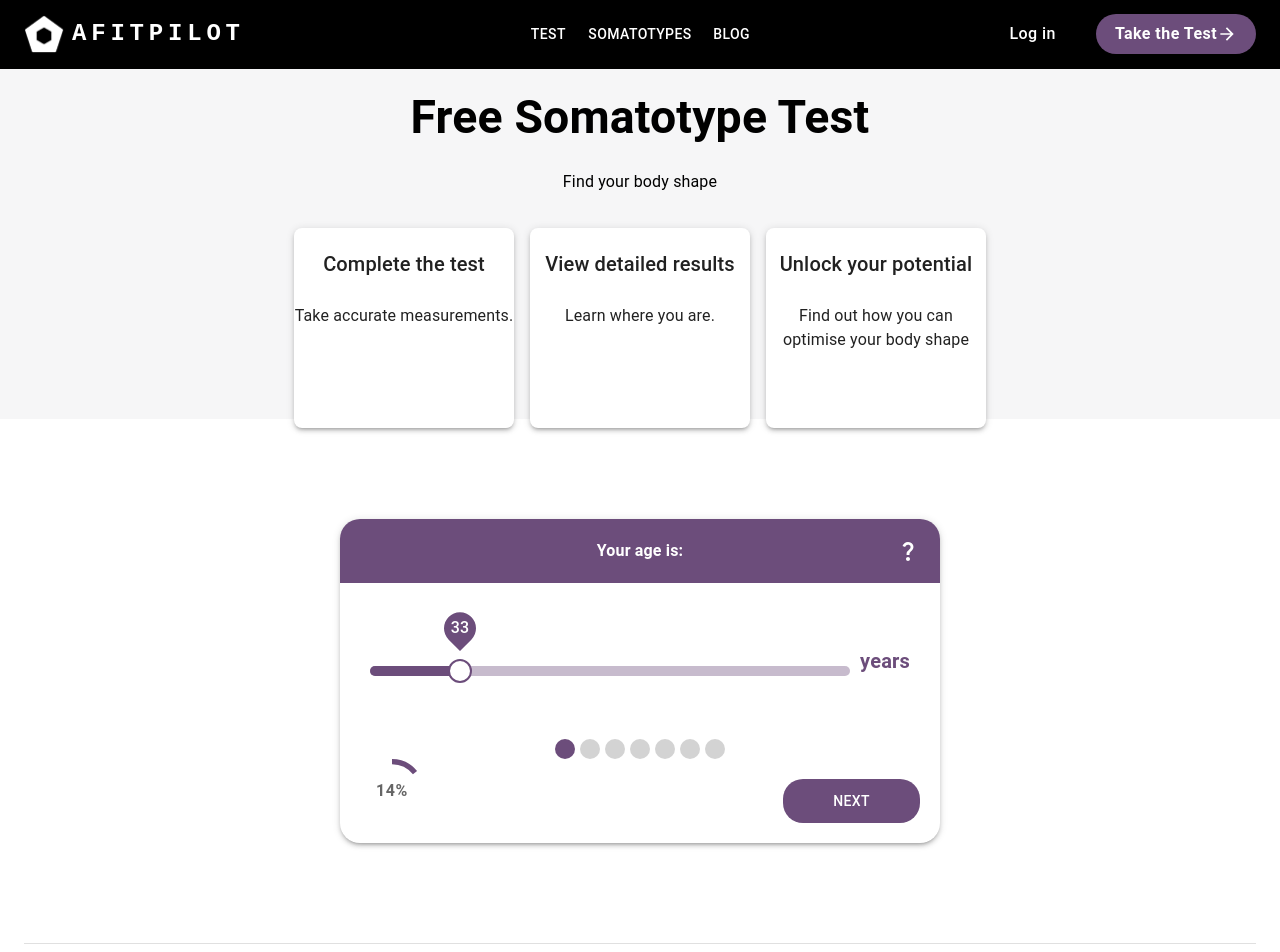
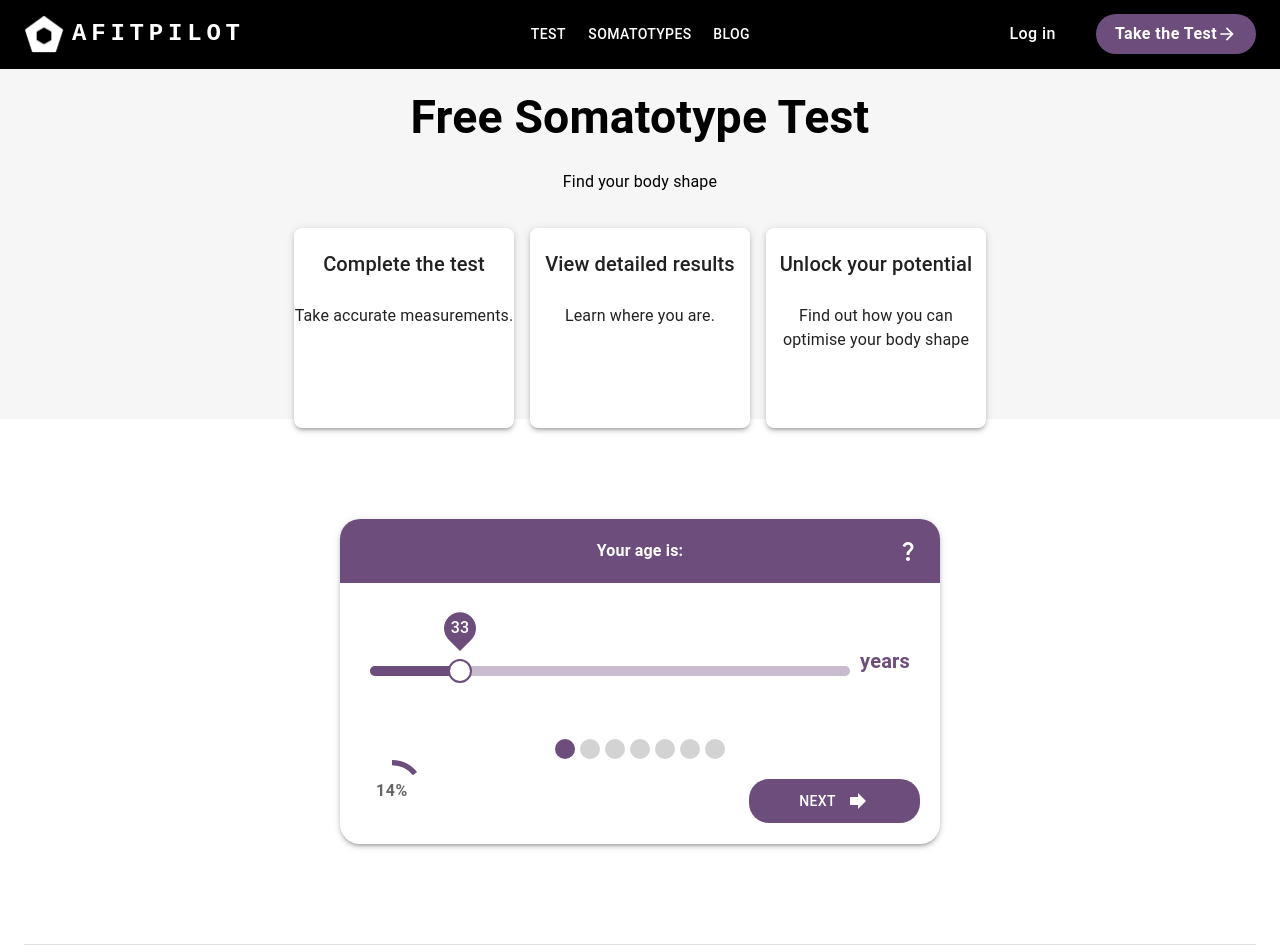
Before and after one commit to walter-clayton/afitpilot-somatotype, a React (Create React App) app in the folder client/: page /Test in a window 1280 px wide. Shown: the top 952 px of the page. Built offline with nearby package versions, Linux system fonts and the light colour scheme; what react-swipeable-views-utils would draw is missing.

Commit message:
steps test: save result on cookie

```diff
--- a/client/package.json
+++ b/client/package.json
@@ -19,6 +19,8 @@
     "react-router-dom": "^6.4.3",
     "react-scripts": "5.0.1",
     "react-share": "^4.4.1",
+    "react-swipeable-views": "^0.14.0",
+    "react-swipeable-views-utils": "^0.14.0",
     "react-transition-group": "^4.4.5",
     "styled-components": "^5.3.6",
     "uuid": "^9.0.0",
--- a/client/src/App.tsx
+++ b/client/src/App.tsx
@@ -52,7 +52,7 @@ export interface IData {
 }
 
 function App() {
-  const [cookies, setCookie, removeCookie] = useCookies(["user"]);
+  const [cookies, setCookie, removeCookie] = useCookies(["user", "data"]);
   const [open, setOpen] = useState<boolean>(false);
   const [resultsSaved, setResultsSaved] = useState<boolean>(false);
   const [snackbarMessage, setSnackbarMessage] = useState<string>("");
@@ -73,6 +73,12 @@ function App() {
     }
     setOpen(false);
   };
+
+  useEffect(() => {
+    console.log(data);
+
+    cookies.data && setData(cookies.data);
+  }, [data, cookies.data]);
 
   return (
     <Router>
@@ -148,6 +154,7 @@ function App() {
           element={
             <TestPage
               setData={setData}
+              data={data!}
               resultsSaved={resultsSaved}
               setResultsSaved={setResultsSaved}
             />
--- a/client/src/components/Login.tsx
+++ b/client/src/components/Login.tsx
@@ -24,7 +24,7 @@ const theme = createTheme();
 export default function Login(props: any) {
   const navigate = useNavigate();
   const [fetching, setFetching] = React.useState<boolean>(false);
-  const [cookies, setCookie] = useCookies(["user"]);
+  const [cookies, setCookie, removeCookie] = useCookies(["user", "data"]);
 
   //validation
   const [showPassword, setShowPassword] = React.useState(false);
@@ -82,6 +82,7 @@ export default function Login(props: any) {
         }
       );
       setFetching(false);
+      removeCookie("data", { path: "/", sameSite: "none", secure: true });
       setCookie(
         "user",
         { ...response.data.user },
--- a/client/src/components/Signup.tsx
+++ b/client/src/components/Signup.tsx
@@ -35,7 +35,7 @@ const Signup: FC<ISignUp> = (props) => {
   const [nameIsIncorrect, setNameIsIncorrect] = useState(false);
   const [hasChanges, setHasChanges] = useState(false);
   const [fetching, setFetching] = React.useState<boolean>(false);
-  const [cookies, setCookie] = useCookies(["user"]);
+  const [cookies, setCookie, removeCookie] = useCookies(["user", "data"]);
 
   const xxs = useMediaQuery("(max-width:450px)");
 
@@ -83,6 +83,7 @@ const Signup: FC<ISignUp> = (props) => {
         { headers: headers }
       );
       setOpen(true);
+      removeCookie("data", { path: "/", sameSite: "none", secure: true });
       setCookie(
         "user",
         { ...response.data.user },
--- a/client/src/components/TestPage.tsx
+++ b/client/src/components/TestPage.tsx
@@ -30,6 +30,7 @@ const theme = createTheme();
 
 interface ITesting {
   setData: (data: IData) => void;
+  data: IData;
   resultsSaved: boolean;
   setResultsSaved: (bool: boolean) => void;
 }
@@ -404,19 +405,6 @@ const TestPage: FC<ITesting> = (props) => {
 
   const [pointsArray, setPointsArray] = useState<IPoints[]>([]);
   // const [params, setParams] = useParams()
-  useEffect(() => {
-    setAnthropometric((anthropometric) => ({
-      height: 180,
-      weight: 80,
-      supraspinal_skinfold: 12,
-      subscapular_skinfold: 12,
-      tricep_skinfold: 12,
-      femur_breadth: 8,
-      humerus_breadth: 7,
-      calf_girth: 38,
-      bicep_girth: 38,
-    }));
-  }, []);
 
   useEffect(() => {
     if (exceeded || notStandard) {
@@ -555,7 +543,7 @@ const TestPage: FC<ITesting> = (props) => {
     <ThemeProvider theme={theme}>
       <CssBaseline />
       <HeaderTestpage />
-      <TestSteps />
+      <TestSteps setData={props.setData} data={props.data} />
       {/* <Button
         sx={{
           "&:hover > svg": {
--- a/client/src/components/test_steps/TestSteps.tsx
+++ b/client/src/components/test_steps/TestSteps.tsx
@@ -1,4 +1,6 @@
 import React, { FC, useState, useEffect, useRef } from "react";
+import { useCookies } from "react-cookie";
+import { useNavigate } from "react-router-dom";
 import {
   Box,
   OutlinedInput,
@@ -15,6 +17,8 @@ import { styled } from "@mui/system";
 import CircularProgress, {
   CircularProgressProps,
 } from "@mui/material/CircularProgress";
+import { IAnthropometric, IData, ISomatotype } from "../../App";
+import ResultsTable from "../ResultsTable";
 
 const CircularProgressWithLabel = (props: any) => {
   return (
@@ -107,11 +111,6 @@ const Next = styled(Button)({
   "&:hover": {
     backgroundColor: "RGB(108, 77, 123)",
   },
-
-  "&:hover > svg": {
-    transform: "translateX(35px)",
-    opacity: "1",
-  },
 });
 
 const Input = styled(OutlinedInput)({
@@ -181,7 +180,14 @@ const Circles = styled("div")({
   padding: "50px 0 20px 0",
 });
 
-const TestSteps: FC = () => {
+interface ITestSteps {
+  setData: (data: IData) => void;
+  data: IData;
+}
+
+const TestSteps: FC<ITestSteps> = (props) => {
+  const [cookies, setCookie, removeCookie] = useCookies(["data"]);
+  const navigate = useNavigate();
   interface ISteps {
     label: string;
     question: string;
@@ -228,14 +234,14 @@ const TestSteps: FC = () => {
       question: "Your arm circumference is:",
       unity: "cm",
       min: "20",
-      max: "55",
+      max: "70",
     },
     {
       label: "calf",
       question: "Your calf circumference is:",
       unity: "cm",
       min: "20",
-      max: "55",
+      max: "70",
     },
   ];
   const [currentStep, setCurrentStep] = useState<number>(0);
@@ -268,6 +274,94 @@ const TestSteps: FC = () => {
     console.log(event.target.value);
 
     setValues({ ...valuesTemp });
+  };
+
+  const handleFinish = () => {
+    const getFemur = (): number => {
+      const toFoot = Number(values.height) * 0.0328084; // convert height cm to Foot Unit
+      return (toFoot - 0.9) / 0.60375;
+    };
+
+    const getHumerus = (femur: number) => {
+      return femur - 2;
+    };
+
+    const BF = Number(values.bodyFat);
+    const BD = 1 / ((BF + 450) / 495);
+
+    const getTwoSumSkinfolds = () => {
+      if (values.gender === "male") {
+        return Math.abs((BD - 1.1043) / (0.001327 + 0.00131));
+      } else {
+        return Math.abs((BD - 1.0764) / (0.0008 + 0.00088));
+      }
+    };
+
+    const anthropometrics: IAnthropometric = {
+      height: Number(values.height),
+      weight: Number(values.weight),
+      femur_breadth: getFemur(),
+      humerus_breadth: getHumerus(getFemur()),
+      supraspinal_skinfold: getTwoSumSkinfolds() / 2,
+      subscapular_skinfold: getTwoSumSkinfolds() / 2,
+      tricep_skinfold: getTwoSumSkinfolds() / 2,
+      calf_girth: Number(values.calf),
+      bicep_girth: Number(values.arm),
+    };
+
+    // somatotype calcule
+
+    // endomorphy
+    const threeSumSkinfolds = (getTwoSumSkinfolds() / 2) * 3; // conversion for endomorphy
+    const x = threeSumSkinfolds * (170.18 / Number(anthropometrics.height)); // endomorph variable
+    const endo =
+      -0.7182 +
+      0.1451 * x -
+      0.00068 * Math.pow(x, 2) +
+      0.0000014 * Math.pow(x, 3);
+
+    // mesomorphy
+    const meso =
+      0.858 * anthropometrics.humerus_breadth! +
+      0.601 * anthropometrics.femur_breadth! +
+      0.188 * anthropometrics.bicep_girth! +
+      0.161 * anthropometrics.calf_girth! -
+      0.131 * anthropometrics.height! +
+      4.5;
+
+    // ectomorphy
+    const heightWeightRatio =
+      anthropometrics.height! / Math.cbrt(anthropometrics.weight!);
+    let ecto;
+    if (heightWeightRatio >= 40.75) {
+      ecto = 0.732 * heightWeightRatio - 28.58;
+    } else if (heightWeightRatio < 40.75 && heightWeightRatio > 38.25) {
+      ecto = 0.463 * heightWeightRatio - 17.63;
+    } else {
+      ecto = 0.1;
+    }
+
+    const somatotype: ISomatotype = {
+      endomorphy: endo,
+      mesomorphy: meso,
+      ectomorphy: ecto,
+    };
+
+    const data: IData = {
+      anthropometric: anthropometrics,
+      somatotype: somatotype,
+    };
+
+    setCookie(
+      "data",
+      { ...data },
+      {
+        path: "/",
+        sameSite: "none",
+        secure: true,
+        maxAge: 3600,
+      }
+    );
   };
 
   interface IInputSelect {
@@ -316,6 +410,36 @@ const TestSteps: FC = () => {
   };
 
   return (
+    <Box>
+      {props.data ? (
+        <Button
+          sx={{
+            color: "white",
+            borderRadius: "40px",
+            fontSize: "16px",
+            fontWeight: "600",
+            padding: "20px 50px",
+            backgroundColor: "RGB(108, 77, 123)",
+            display: "flex",
+            margin: "0 auto",
+            "&.MuiButtonBase-root:hover": {
+              bgcolor: "RGB(108, 77, 123)",
+            },
+          }}
+          variant="contained"
+          onClick={() => {
+            navigate("/Signup");
+            window.scrollTo(0, 0);
+          }}
+        >
+          Save results
+          <ForwardIcon
+            sx={{
+              marginLeft: "10px",
+            }}
+          />
+        </Button>
+      ) : (
         <Box
           ref={boxRef}
           sx={{
@@ -328,6 +452,7 @@ const TestSteps: FC = () => {
             flexDirection: "column",
             alignItems: "center",
             position: "relative",
+            height: "325px",
           }}
           maxWidth="600px"
         >
@@ -384,6 +509,7 @@ const TestSteps: FC = () => {
           <Next
             onClick={() => {
               currentStep < steps.length - 1 && setCurrentStep((c) => c + 1);
+              currentStep === steps.length - 1 && handleFinish();
               window.scrollTo(0, boxRef.current?.offsetTop! - 20);
             }}
           >
@@ -392,10 +518,6 @@ const TestSteps: FC = () => {
               <ForwardIcon
                 sx={{
                   marginLeft: "10px",
-              transition: ".2s ease-out",
-              position: "absolute",
-              transform: "translateX(-35px)",
-              opacity: "0",
                 }}
               />
             )}
@@ -405,6 +527,8 @@ const TestSteps: FC = () => {
             value={(100 / steps.length) * (currentStep + 1)}
           />
         </Box>
+      )}
+    </Box>
   );
 };
 
```
Also changed, not shown: client/src/components/AppNavBar.tsx (+7 -3 lines). Lines whose indentation alone changed are shown as unchanged.
